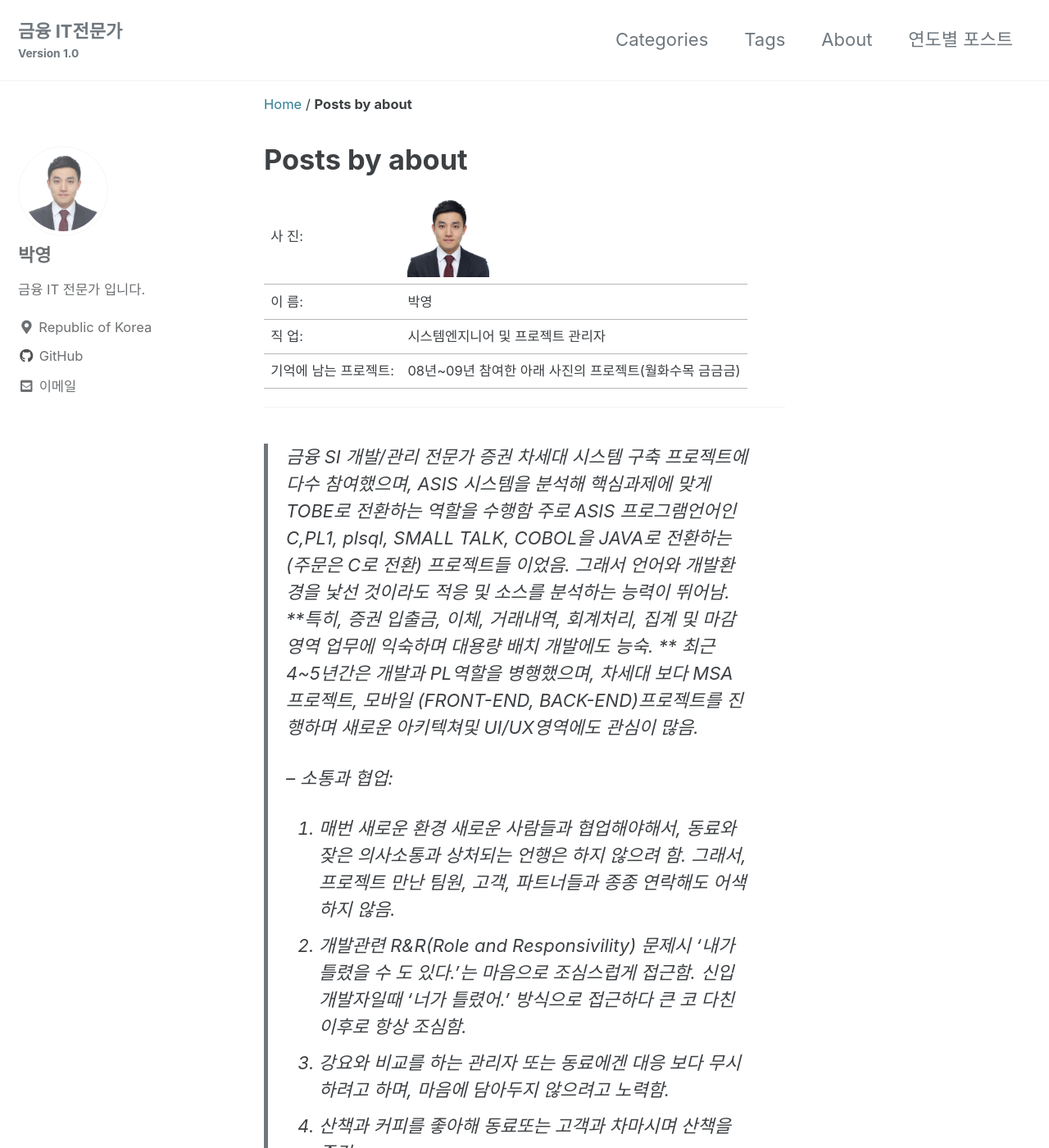
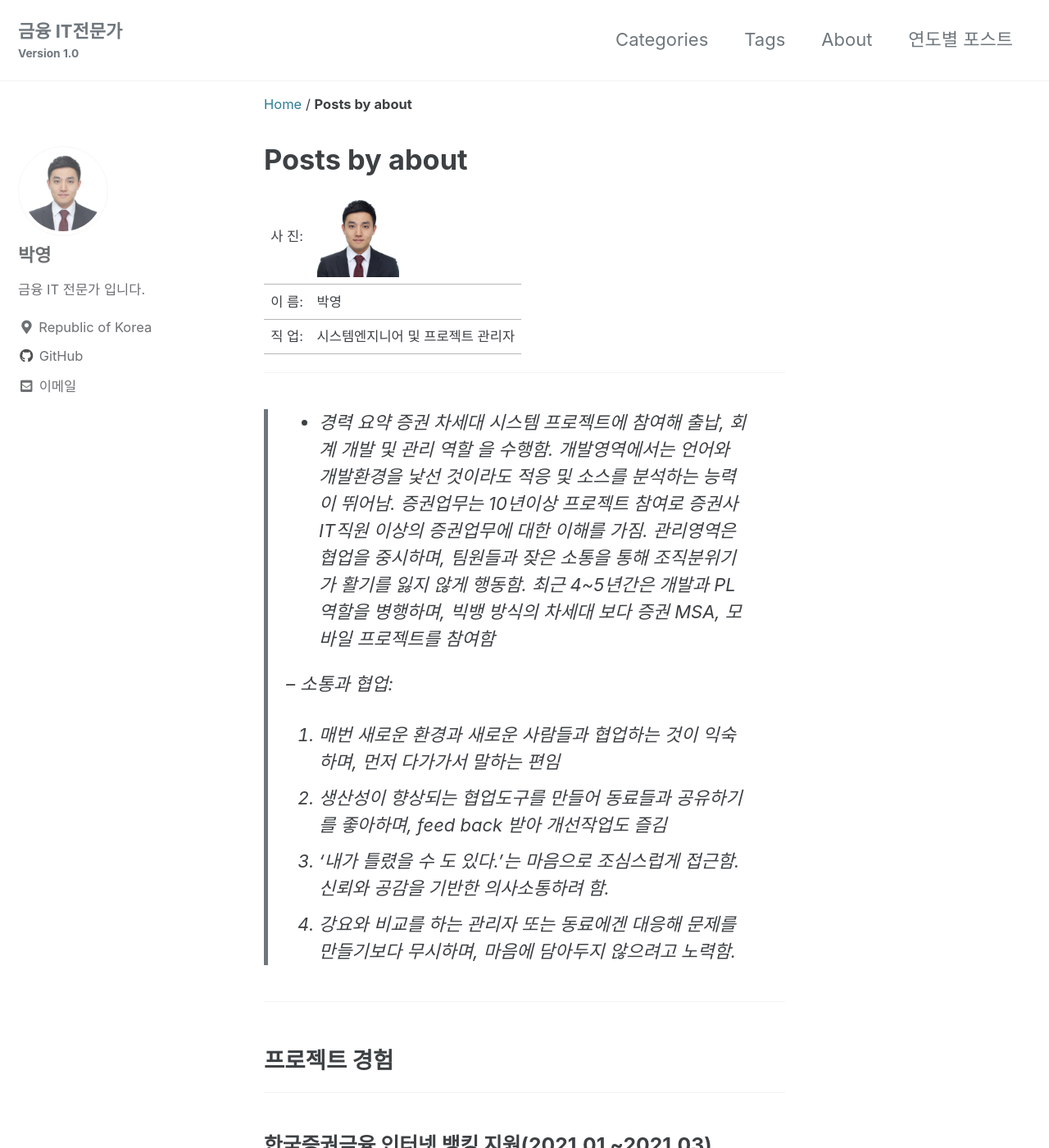
Before and after one commit to py0777/py0777.github.com, a Jekyll site: the page built from _pages/about-archive.md, in a window 1280 px wide and 1400 px high. Shown: the whole window at 82% size. Built offline with Jekyll 4.4.1, drawn with Linux system fonts in a browser that asks for light colours; cached includes are drawn as plain includes; a script that is not in the unit is left out; some of the changed text lies outside the part shown.

Commit message:
Update about-archive.md

```diff
--- a/_pages/about-archive.md
+++ b/_pages/about-archive.md
@@ -9,36 +9,28 @@ author_profile: true
 사 진: |![title](https://py0777.github.io/assets/image/myimage.jpg){: width="100" height="100"}
 이 름: |박영
 직 업: |시스템엔지니어 및 프로젝트 관리자
-기억에 남는 프로젝트: |08년~09년 참여한 아래 사진의 프로젝트(월화수목 금금금)
 
 ---
 
-> 금융 SI 개발/관리 전문가
-> 증권 차세대 시스템 구축 프로젝트에 다수 참여했으며, ASIS 시스템을 분석해 핵심과제에 맞게 TOBE로 전환하는 역할을 수행함
-> 주로 ASIS 프로그램언어인 C,PL1, plsql, SMALL TALK, COBOL을 JAVA로 전환하는(주문은 C로 전환) 프로젝트들 이었음.
-> 그래서 언어와 개발환경을 낯선 것이라도 적응 및 소스를 분석하는 능력이 뛰어남.
-> **특히, 증권 입출금, 이체, 거래내역, 회계처리, 집계 및 마감 영역 업무에 익숙하며 대용량 배치 개발에도 능숙. **
-> 최근 4~5년간은 개발과 PL역할을 병행했으며, 차세대 보다 MSA 프로젝트, 모바일 (FRONT-END, BACK-END)프로젝트를 진행하며 새로운 아키텍쳐및 UI/UX영역에도 관심이 많음.
+> - 경력 요약
+>   증권 차세대 시스템 프로젝트에 참여해 출납, 회계 개발 및 관리 역할 을 수행함.
+>   개발영역에서는 언어와 개발환경을 낯선 것이라도 적응 및 소스를 분석하는 능력이 뛰어남.
+>   증권업무는 10년이상 프로젝트 참여로 증권사 IT직원 이상의 증권업무에 대한 이해를 가짐.
+>   관리영역은 협업을 중시하며, 팀원들과 잦은 소통을 통해 조직분위기가 활기를 잃지 않게 행동함.
+>   최근 4~5년간은 개발과 PL역할을 병행하며, 빅뱅 방식의 차세대 보다 증권 MSA, 모바일 프로젝트를 참여함
 >
 > – 소통과 협업:
 >
-> 1. 매번 새로운 환경 새로운 사람들과 협업해야해서, 동료와 잦은 의사소통과 상처되는 언행은 하지 않으려 함.
->    그래서, 프로젝트 만난 팀원, 고객, 파트너들과 종종 연락해도 어색하지 않음.
-> 2. 개발관련 R&R(Role and Responsivility) 문제시 ‘내가 틀렸을 수 도 있다.’는 마음으로 조심스럽게 접근함. 신입 개발자일때 ‘너가 틀렸어.’ 방식으로 접근하다 큰 코 다친 이후로 항상 조심함.
-> 3. 강요와 비교를 하는 관리자 또는 동료에겐 대응 보다 무시하려고 하며, 마음에 담아두지 않으려고 노력함.
-> 4. 산책과 커피를 좋아해 동료또는 고객과 차마시며 산책을 즐김.
+> 1. 매번 새로운 환경과 새로운 사람들과 협업하는 것이 익숙하며, 먼저 다가가서 말하는 편임
+> 2. 생산성이 향상되는 협업도구를 만들어 동료들과 공유하기를 좋아하며, feed back 받아 개선작업도 즐김
+> 3. ‘내가 틀렸을 수 도 있다.’는 마음으로 조심스럽게 접근함. 신뢰와 공감을 기반한 의사소통하려 함.
+> 4. 강요와 비교를 하는 관리자 또는 동료에겐 대응해 문제를 만들기보다 무시하며, 마음에 담아두지 않으려고 노력함.
 
 ---
 
 ## 프로젝트 경험
 
 ---
-
-### 마이데이터 시스템구축 제안 (2021.04 ~2021.05)
-
-- 역할 : 업무 총괄
-- 업무 : 업무영역 작성 및 마이데이터 시연 화면 작성
-- 특이사항: 마이데이터 제안설명회 시연 발표
 
 ### 한국증권금융 인터넷 뱅킹 지원(2021.01 ~2021.03)
 
```
